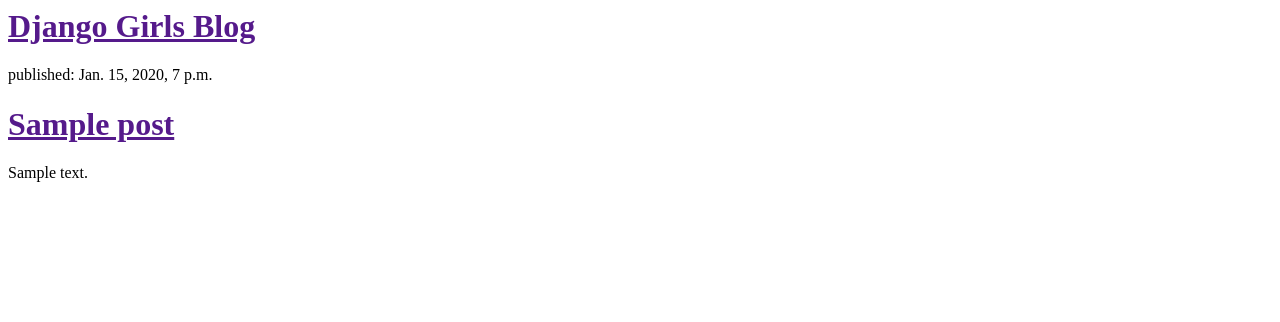
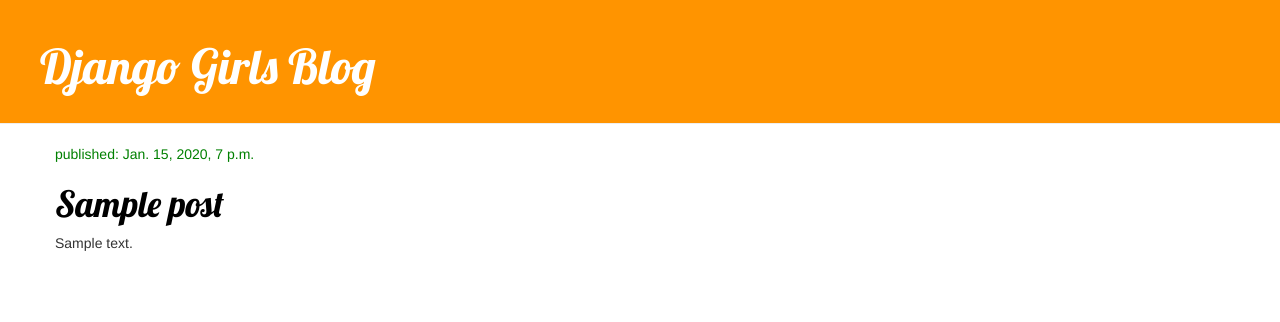
Before and after one commit to Jiseong-Michael-Yang/my-first-blog, a Django app: page / in a window 1280 px wide. Shown: the top 322 px of the page. Run offline with Django 3.2, Linux system fonts and the light colour scheme; tables that the repository leaves empty hold one stand-in row (values such as "Sample post"); some libraries are stand-ins or nearby versions.

Commit message:
Added view and tempalte for detailed blog post as well as CSS for the site.

```diff
--- /dev/null
+++ b/blog/static/css/blog.css
@@ -0,0 +1,51 @@
+h1 a {
+    color: #FCA205;
+    font-family: 'Lobster';
+}
+
+.page-header {
+    background-color: #ff9400;
+    margin-top: 0;
+    padding: 20px 20px 20px 40px;
+}
+
+.page-header h1, .page-header h1 a, .page-header h1 a:visited, .page-header h1 a:active {
+    color: #ffffff;
+    font-size: 36pt;
+    text-decoration: none;
+}
+
+.content {
+    margin-left: 40px;
+}
+
+h1, h2, h3, h4 {
+    font-family: 'Lobster', cursive;
+}
+
+.date {
+    color:#008000;
+}
+
+.save {
+    float: right;
+}
+
+.post-form textarea, .post-form input {
+    width: 100%;
+}
+
+.top-menu, .top-menu:hover, .top-menu:visited {
+    color: #ffffff;
+    float: right;
+    font-size: 26pt;
+    margin-right: 20px;
+}
+
+.post {
+    margin-bottom: 70px;
+}
+
+.post h1 a, .post h1 a:visited {
+    color: #000000;
+}
--- /dev/null
+++ b/blog/templates/blog/base.html
@@ -0,0 +1,30 @@
+<!-- 본 파일을 홈페이지 전체에서 재활용하는 기본 HTML로 지정 -->
+<!-- 정적 파일을 로딩 -->
+{% load static %}
+
+<html>
+    <head>
+        <title>Django Girls blog</title>
+        <link rel="stylesheet" href="//maxcdn.bootstrapcdn.com/bootstrap/3.2.0/css/bootstrap.min.css">
+        <link rel="stylesheet" href="//maxcdn.bootstrapcdn.com/bootstrap/3.2.0/css/bootstrap-theme.min.css">
+        <!-- 정적 파일의 위치는 다음과 같다; 장고는 CSS 파일의 위치를 알고 있다 (상대경로 불필요) -->
+        <link rel="stylesheet" href="{% static 'css/blog.css' %}">
+        <!-- 폰트 추가 -->
+        <link href="//fonts.googleapis.com/css?family=Lobster&subset=latin,latin-ext" rel="stylesheet" type="text/css">
+    </head>
+    <body>
+        <div class="page-header">
+            <h1><a href="">Django Girls Blog</a></h1>
+        </div>
+        <!-- 장고가 {{ post }}를 객체 목록으로 이해하고 처리 -->
+        <div class="content container">
+            <div class="row">
+                <div class="col-md-8">
+                    <!-- 해당 부분에 컨텐츠를 넣을 것; block content를 시작하고 종료한다 -->
+                    {% block content %}
+                    {% endblock %}
+                </div>
+            </div>
+        </div>
+    </body>
+</html>
--- a/blog/templates/blog/post_list.html
+++ b/blog/templates/blog/post_list.html
@@ -1,19 +1,17 @@
-<html>
-    <head>
-        <title>Django Girls blog</title>
-    </head>
-    <body>
-        <div>
-            <h1><a href="">Django Girls Blog</a></h1>
-        </div>
-        <!-- 장고가 {{ post }}를 객체 목록으로 이해하고 처리 -->
-        {% for post in posts %}
-        <div>
-            <p>published: {{post.published_date}} </p>
-            <h1><a href="">{{ post.title }}</a></h1>
+<!-- 본 파일은 base.html을 확장한다 -->
+{% extends 'blog/base.html' %}
+
+{% block content %}
+    {% for post in posts %}
+        <div class="post">
+            <p class="date">published: {{post.published_date}} </p>
+            <!-- post_detail의 뷰 경로는 blog.vews.post_detail -->
+            <!-- post.pk는 데이터베이스의 각 레코드를 식별하는 기본키(primary key); 게시물이 추가될 때마다 그 값이 1씩 증가 -->
+            <h1>
+                <!-- # 장고가 post_detail이라는 이름을 해석할 때 blog/views.py 내부의 post_detail 함수로 이해 -->
+                <a href="{% url 'post_detail' pk=post.pk %}">{{ post.title }}</a></h1>
             <!-- 파이프 문자(|): 텍스트에서 행이 바뀌면 문단으로 변환 -->
             <p>{{ post.text|linebreaksbr }}</p>
         </div>
-        {% endfor %}
-    </body>
-</html>
+    {% endfor %}
+{% endblock %}
--- a/blog/urls.py
+++ b/blog/urls.py
@@ -9,5 +9,13 @@
         # http://127.0.0.1:8000/로 들어왔을 때 views.post_list 보여주기
         views.post_list, \
         # URL 이름으로서 view를 식별
-        name="post_list")
+        name="post_list"),
+    # mysite.urls에서 /admin외의 모든 값("")은 blog.urls에서 찾으라고 했다
+    path(
+        # 장고가 아래 규칙의 URL을 받으면 (정수인 pk 값)
+        "post/<int:pk>/", \
+        # post_detail 뷰로 보내 게시글이 보일 수 있게 함
+        views.post_detail, \
+        # 장고가 post_detail이라는 이름을 해석할 때 blog/views.py 내부의 post_detail 함수로 이해
+        name="post_detail")
 ]
--- a/blog/views.py
+++ b/blog/views.py
@@ -1,4 +1,4 @@
-from django.shortcuts import render
+from django.shortcuts import render, get_object_or_404
 from django.utils import timezone
 from .models import Post
 
@@ -6,5 +6,12 @@
 def post_list(request):
     # 과거에 작성한 글을 불러와 게시일 기준으로 정렬하는 쿼리셋을 변수 posts에 할당
     posts = Post.objects.filter(published_date__lte=timezone.now()).order_by('published_date')
-    # 'reqeust'를 넘겨 받아 'render' 함수를 호출하고, 함수는 'blog/post_list.html' 템플릿 출력, 쿼리셋은 posts 받기
+    # 'reqeust'를 넘겨 받아 'render' 함수를 호출하고, 함수는 'blog/post_list.html' 템플릿 출력, 매개변수로서 쿼리셋 posts 받기
     return render(request, 'blog/post_list.html', {'posts': posts})
+
+# 블로그 한 개의 상세 페이지를 보기 위해 요청과 식별값(pk)을 매개변수로 받는다
+def post_detail(request, pk):
+    # 식별값이 pk인 Post를 불러와 변수에 저장한다
+    post = get_object_or_404(Post, pk=pk)
+    # 해당 템플릿에 post를 매개변수로 전달하고 불러온다
+    return render(request, "blog/post_detail.html", {"post": post})
--- a/mysite/urls.py
+++ b/mysite/urls.py
@@ -19,6 +19,6 @@
 urlpatterns = [
     # 'admin/'으로 시작하는 모든 URL을 view와 대조; 해당 URL은 무수히 많기 때문에 정규표현식 사용
     path('admin/', admin.site.urls), \
-    # `blog` 메인 app에서 url 가져오기
+    # ; admin 이외의 URL은 `blog` 메인 app에서 가져오기
     path('', include('blog.urls')), \
 ]
```
Also changed, not shown: blog/templates/blog/post_detail.html (added, +14 -0 lines), django_tutorial.md (+53 -0 lines).
